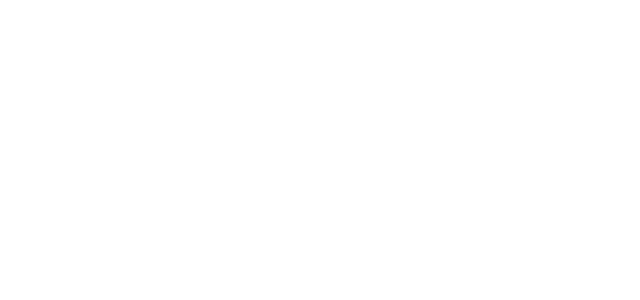
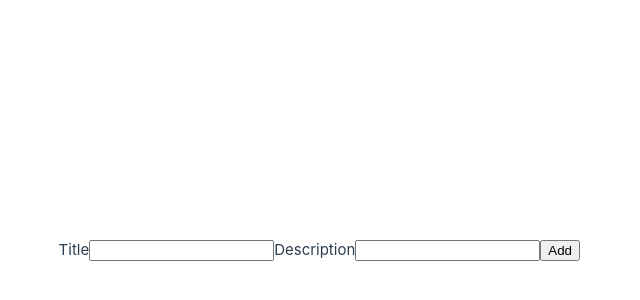
Before and after one commit to gmmortera/gmmortera-05202024, a Vue app: page / in a window 1280 px wide. Shown: the part 150-450 px from the top of the page, without its empty margins (60-700 px from the left). Built offline with nearby package versions, Linux system fonts and the light colour scheme.

Commit message:
feat: completed app view

```diff
--- a/src/App.vue
+++ b/src/App.vue
@@ -1,7 +1,17 @@
 <script setup lang="ts">
+import TaskForm from '@/components/organisms/TaskForm.vue'
+import TaskList from '@/components/organisms/TaskList.vue'
 </script>
 
 <template>
+  <main>
+    <section>
+      <TaskForm />
+    </section>
+    <section>
+      <TaskList />
+    </section>
+  </main>
 </template>
 
 <style scoped>
--- a/src/components/atoms/VInput.vue
+++ b/src/components/atoms/VInput.vue
@@ -1,6 +1,5 @@
 <script setup lang="ts">
 defineProps<{
-	tag: string
 	type?: string
 }>()
 
@@ -9,5 +8,5 @@
 </script>
 
 <template>
-	<component :is="tag" :type="type" v-model="value"></component>
+	<input :type="type" v-model="value" />
 </template>
--- a/src/components/organisms/TaskForm.vue
+++ b/src/components/organisms/TaskForm.vue
@@ -9,7 +9,16 @@
 const { create } = useTaskRepoStore()
 
 const title: Ref<string> = ref('')
-const description: Ref<string | undefined> = ref('')
+const description: Ref<string> = ref('')
+
+const addTask = () => {
+	create(title.value, description.value)
+	console.log(title.value)
+	console.log(description.value)
+	title.value = ''
+	description.value = ''
+	console.log('HERE')
+}
 
 </script>
 
@@ -20,22 +29,23 @@
 			text="Title"
 		/>
 		<VInput
-			tag="input"
 			type="text"
-			v-model:title="title"
+			v-model:value="title"
+			maxlength="250"
+			required
 		/>
 		<VText
 			tag="label"
 			text="Description"
 		/>
 		<VInput
-			tag="textarea"
 			v-model:value="description"
+			maxlength="1000"
 		/>
 		<VButton
 			type="submit"
 			text="Add"
-			@method="create(title, description)"
+			@method="addTask"
 		/>
 	</VForm>
 </template>
--- a/src/components/organisms/TaskList.vue
+++ b/src/components/organisms/TaskList.vue
@@ -7,7 +7,7 @@
 import { ref, type Ref } from 'vue'
 import { v4 as uuid } from 'uuid'
 
-const { get, create, updateStatus, updateDesc, remove, state } = useTaskRepoStore()
+const { get, create, updateStatus, updateInfo, remove, state } = useTaskRepoStore()
 
 const show: boolean = ref(false)
 const description: string = ref('')
@@ -36,23 +36,42 @@
 				@method="updateStatus(task.id)"
 			/>
 			<div v-if="show">
+				<VText
+					tag="label"
+					text="New Title"
+				/>
 				<VInput
-					v-if="show"
-					tag="input"
+					type="text"
+					v-model:value="title"
+					maxlength="250"
+				/>
+				<VText
+					tag="label"
+					text="New Description"
+				/>
+				<VInput
 					type="text"
 					v-model:value="description"
+					maxlength="1000"
 				/>
 				<VButton
 					type="button"
 					text="Add"
-					@method="updateDesc(task.id, description)"
+					@method="updateInfo(task.id, title, description)"
 				/>
 			</div>
 			<VButton
-					type="button"
-					text="Edit"
-					@method="show = !show"
-				/>
+				v-if="!show"
+				type="button"
+				text="Edit"
+				@method="show = !show"
+			/>
+			<VButton
+				v-else
+				type="button"
+				text="Done"
+				@method="show = !show"
+			/>
 		</li>
 	</ul>
 </template>
--- a/src/stores/taskRepo.ts
+++ b/src/stores/taskRepo.ts
@@ -39,7 +39,7 @@
 
 	}
 
-	const updateDesc = (id: uuid, newDesc?: string = ''): void => {
+	const updateInfo = (id: uuid, newName: string, newDesc?: string = ''): void => {
 		const currTask = tasks.value.find((t) => t.id === id)
 
 		if(!currTask) {
@@ -47,6 +47,7 @@
 			return
 		} else {
 			currTask.description = newDesc
+			currTask.title = newName
 			state.value = { isError: false, message: 'Update successful' }
 		}
 
@@ -64,7 +65,7 @@
 		}
 	}
 
-	return { get, create, updateStatus, updateDesc, remove, state }
+	return { get, create, updateStatus, updateInfo, remove, state }
 })
 
 export { useTaskRepoStore }
```
